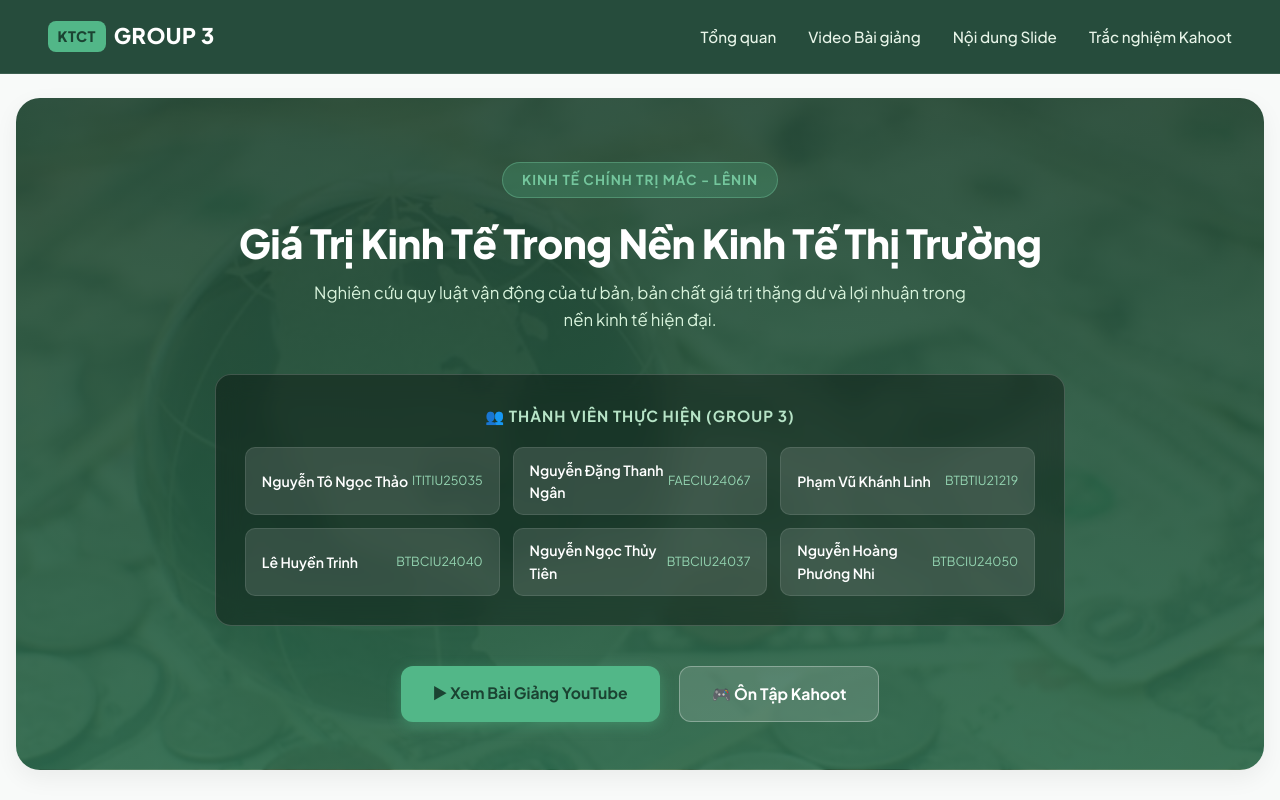
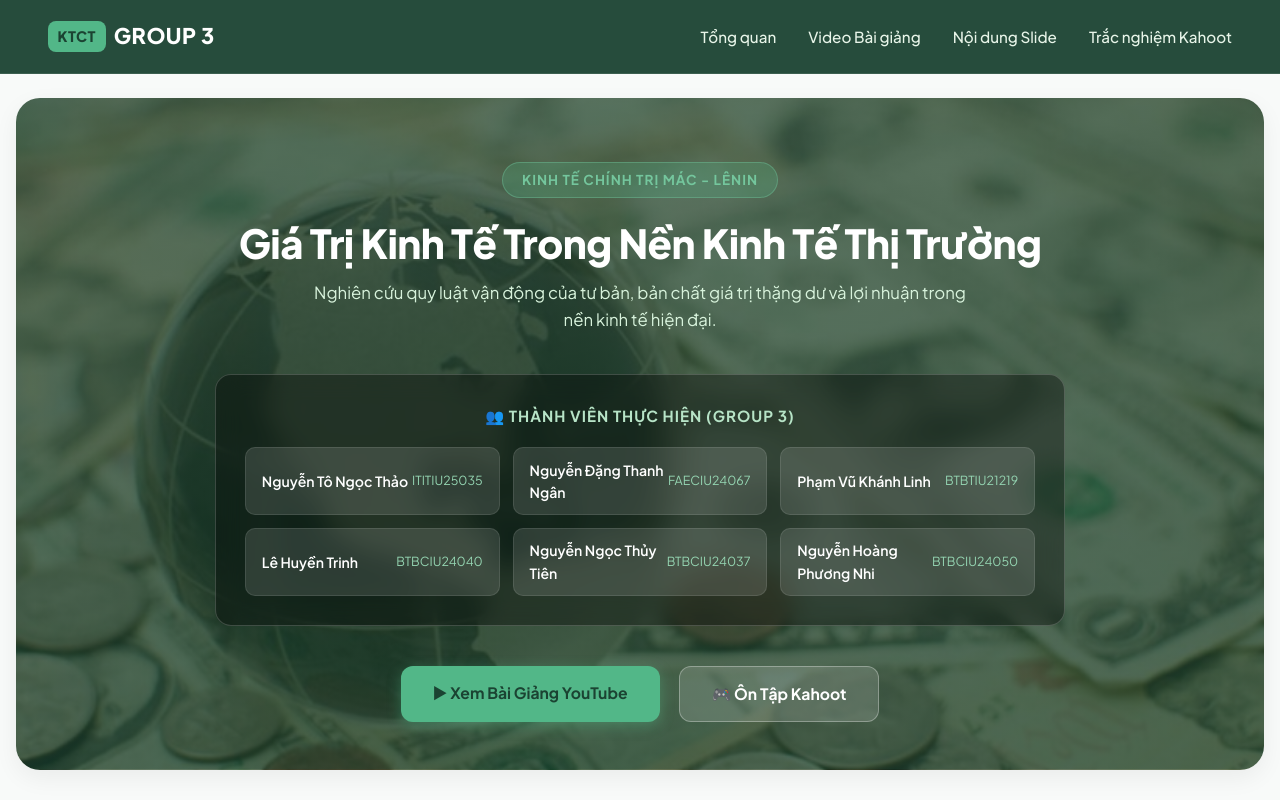
Before and after one commit to nguyenthaontnt2020-droid/hcm201-website, a React (Vite) app in the folder hcm201-website/: page / in a window 1280 px wide. Shown: the top 800 px of the page. Built offline with nearby package versions, Linux system fonts and the light colour scheme; the HTML template or start-up script is replaced by a standard one.

Commit message:
Adjust background opacity for Hero image

```diff
--- a/hcm201-website/src/components/Hero.jsx
+++ b/hcm201-website/src/components/Hero.jsx
@@ -15,8 +15,7 @@ function Hero() {
       textAlign: 'center',
       padding: '4rem 2rem 3rem 2rem',
       // Phủ màu xanh mờ đè lên hình nền quả địa cầu & tiền
-      background: 'linear-gradient(rgba(27, 67, 50, 0.88), rgba(45, 106, 79, 0.92)), url("/hero-bg.jpg")',
-      backgroundSize: 'cover',
+      background: 'linear-gradient(rgba(27, 67, 50, 0.70), rgba(27, 67, 50, 0.75)), url("/hero-bg.jpg")',       backgroundSize: 'cover',
       backgroundPosition: 'center',
       borderRadius: '24px',
       margin: '1.5rem 0 2rem 0',
```
